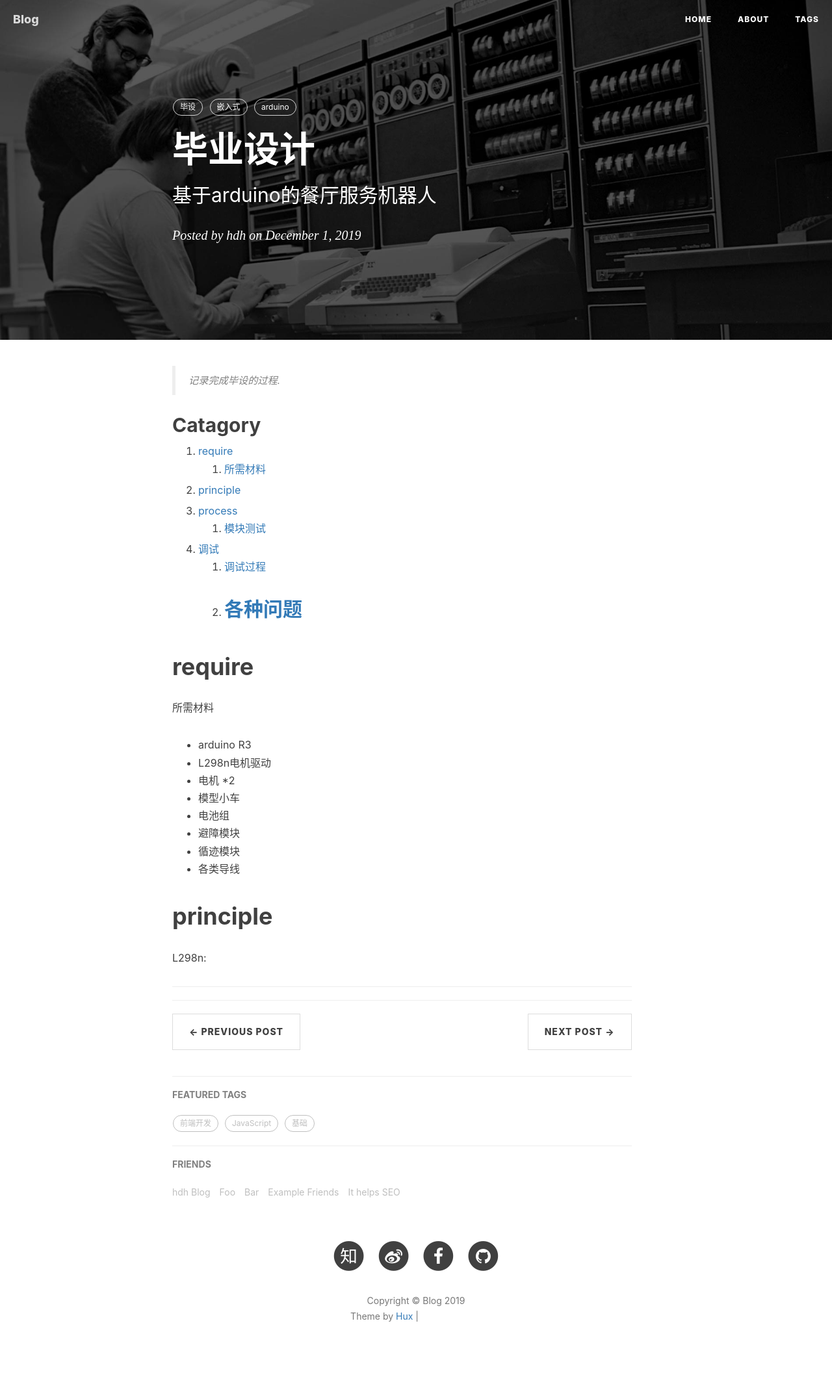
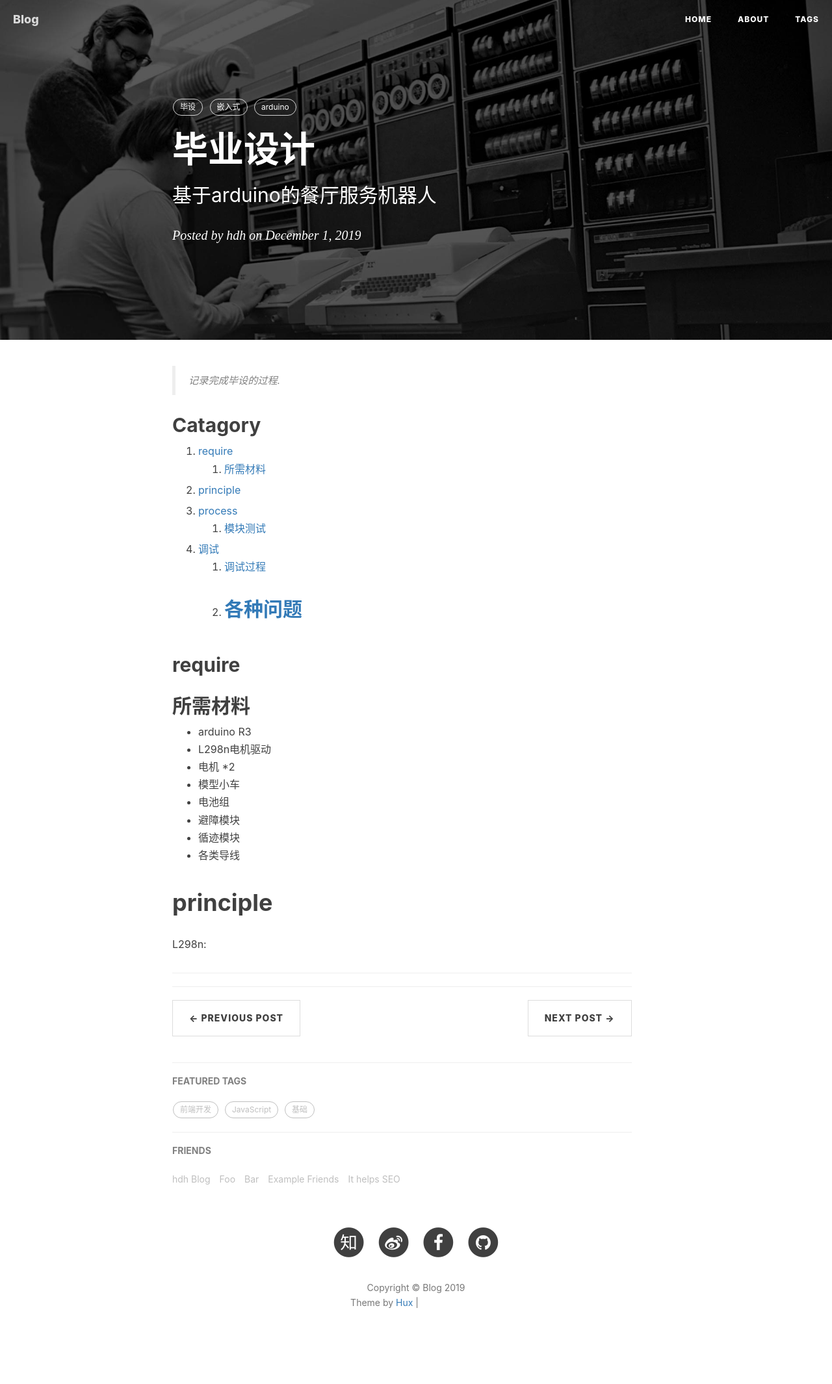
Before and after one commit to hdheart/hdheart.github.io, a Jekyll site: the page built from _posts/2019-12-01-Graduation Project.markdown, in a window 1280 px wide. Shown: the whole page at 65% size. Built offline with Jekyll 4.4.1, drawn with Linux system fonts in a browser that asks for light colours; nearby versions of some CDN libraries; a script that is not in the unit is left out; comment, search, counter and statistics services are not loaded; after the commit the page ends 2109 px from its top, so only the background shows below that; grey boxes are pictures that could not be loaded.

```diff
--- a/_posts/2019-12-01-Graduation Project.markdown
+++ b/_posts/2019-12-01-Graduation Project.markdown
@@ -28,8 +28,9 @@ tags:
 	2. [各种问题](#各种问题)
 ---
 
-# require
- 所需材料
+## require
+
+## 所需材料
 -  arduino R3
 -  L298n电机驱动
 -  电机 *2
```
